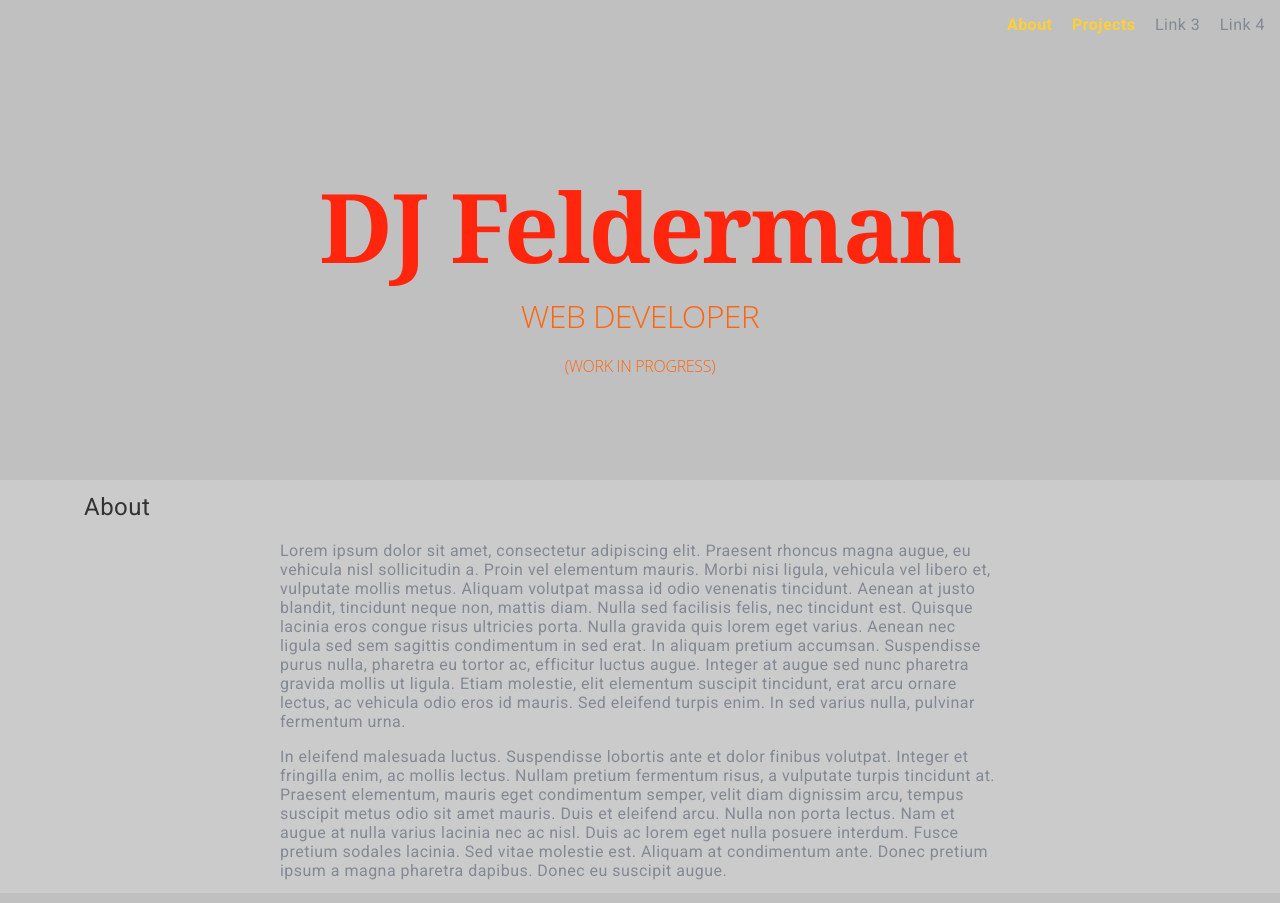
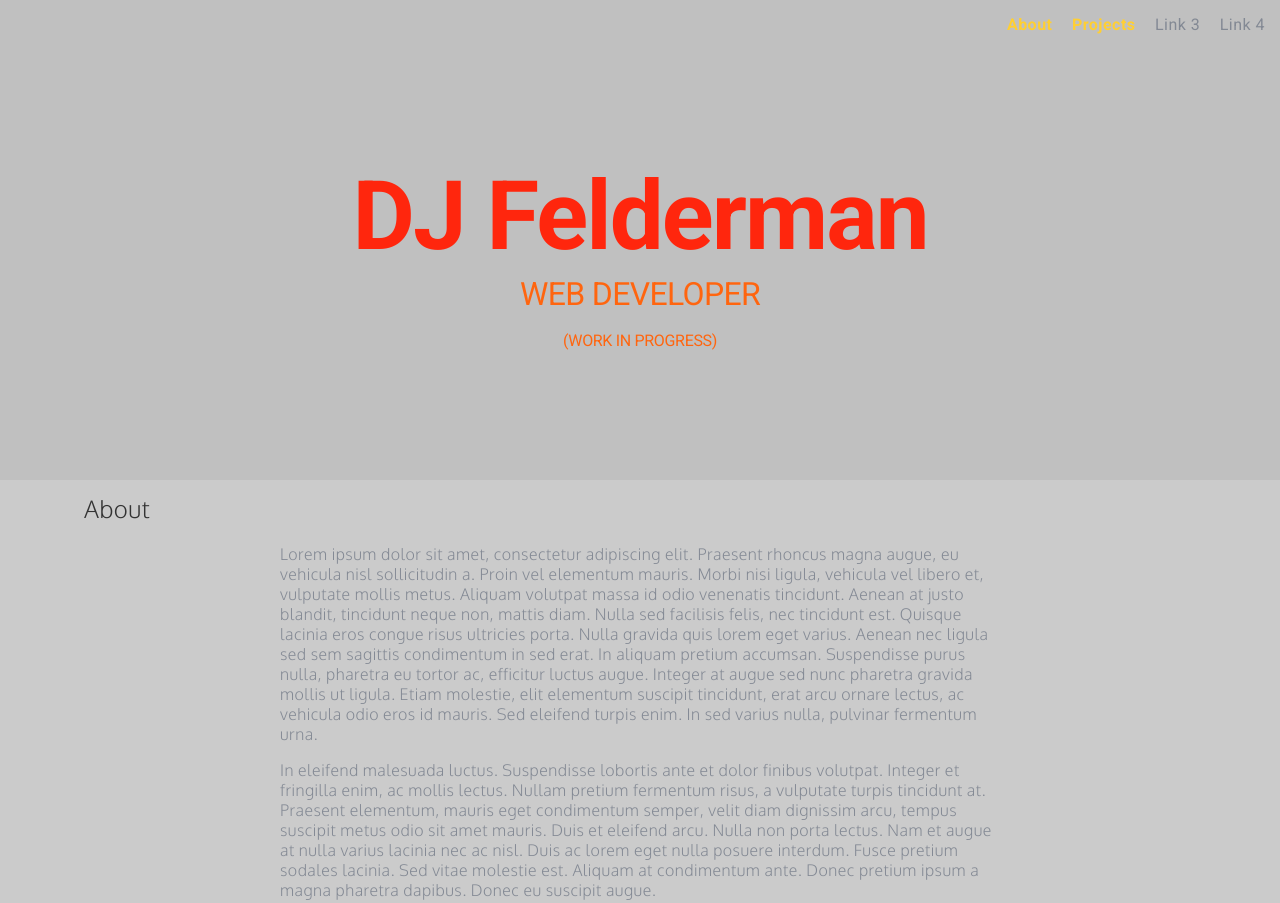
Before and after one commit to OldDJ65/dj_felderman_portfolio, a plain HTML site: page index.html in a window 1280 px wide. Shown: the top 903 px of the page. Drawn offline with Linux system fonts and the light colour scheme.

Commit message:
save work

```diff
--- a/css/style.css
+++ b/css/style.css
@@ -136,7 +136,8 @@ body {
 
 .masthead-intro {
     margin-bottom: 0.1em ;
-    font-family: "Gentium Book Basic", Georgia, serif;
+    /*font-family: "Gentium Book Basic", Georgia, serif;*/
+    /*font-family: "Gentium Book Basic", Georgia, serif;*/
     font-weight: bold;
     font-size: 6em;
     letter-spacing: -0.02em;
@@ -145,7 +146,7 @@ body {
 
 .masthead-heading {
     margin-top: -0.2em ;
-    font-family: "Open Sans", "Helvetica Neue",   sans-serif;
+    /*font-family: "Open Sans", "Helvetica Neue",   sans-serif;*/
     font-weight: 300;
     font-size: 2em;
     letter-spacing: -0.02em;
@@ -155,7 +156,7 @@ body {
 
 .masthead-heading2 {
     margin-top: -0.2em ;
-    font-family: "Open Sans", "Helvetica Neue",   sans-serif;
+    /*font-family: "Open Sans", "Helvetica Neue",   sans-serif;*/
     font-weight: 300;
     font-size: 1em;
     letter-spacing: -0.02em;
@@ -171,6 +172,7 @@ body {
 
 .about {
     /*border: 1px solid mediumvioletred;*/
+    font-family: 'Oxygen', sans-serif;
     background-color: #cbcbcb;
     padding-top: .8em;
     padding-bottom: .8em;
--- a/index.html
+++ b/index.html
@@ -6,6 +6,7 @@
     <link rel="stylesheet" href="css/normalize.css">
     <link rel="stylesheet" href="css/style.css">
     <link href='//fonts.googleapis.com/css?family=Roboto:400,700' rel='stylesheet' type='text/css'>
+    <link href='https://fonts.googleapis.com/css?family=Oxygen:400,300' rel='stylesheet' type='text/css'>
     <link href="//maxcdn.bootstrapcdn.com/font-awesome/4.5.0/css/font-awesome.min.css" rel="stylesheet"
 </head>
 
```
